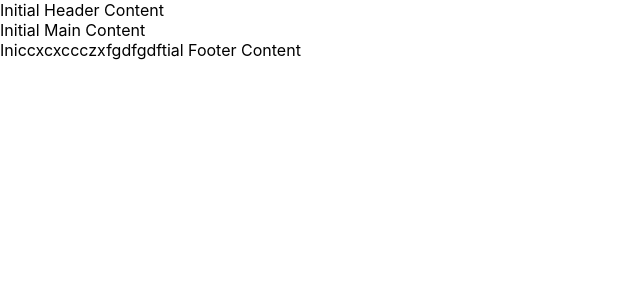
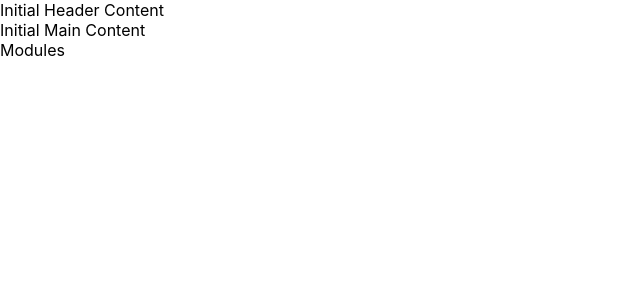
Before and after one commit to pooja12-dev/github_conflict, a React (Create React App) app: page / in a window 1280 px wide. Shown: the top 300 px of the page, without its empty margins (0-640 px from the left). Built offline with nearby package versions, Linux system fonts and the light colour scheme.

Commit message:
modules in main

```diff
--- a/src/Footer.js
+++ b/src/Footer.js
@@ -1,7 +1,7 @@
 import React from "react";
 
 const Footer = () => {
-  return <footer>Iniccxcxccczxfgdfgdftial Footer Content</footer>;
+  return <footer>Modules</footer>;
 };
 
 export default Footer;
```
